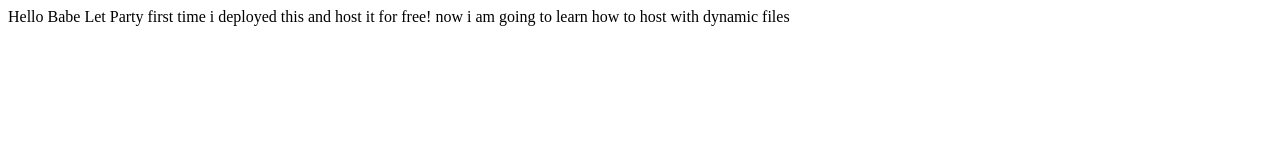
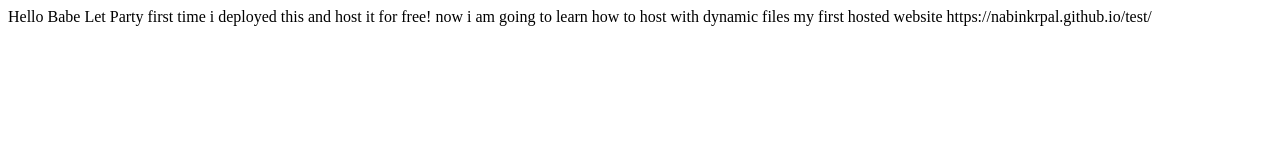
Before and after one commit to nabinkrpal/test, a plain HTML site: page index.html in a window 1280 px wide. Drawn offline with Linux system fonts and the light colour scheme.

Commit message:
added index

```diff
--- a/index.html
+++ b/index.html
@@ -7,5 +7,6 @@
 </head>
 <body>
     Hello Babe Let Party first time i deployed this and host it for free! now i am going to learn how to host with dynamic files
+    my first hosted website https://nabinkrpal.github.io/test/
 </body>
 </html>
```
